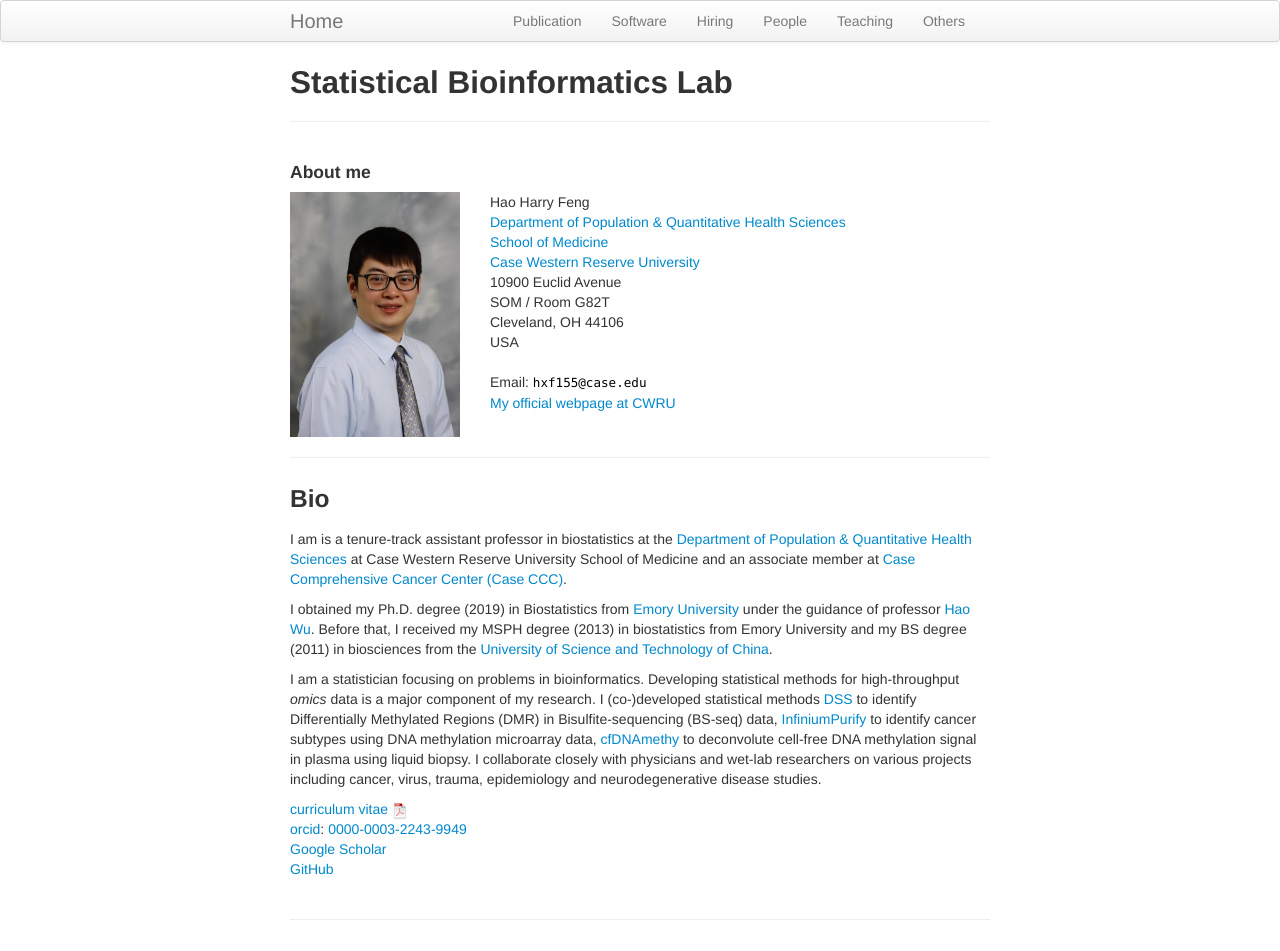
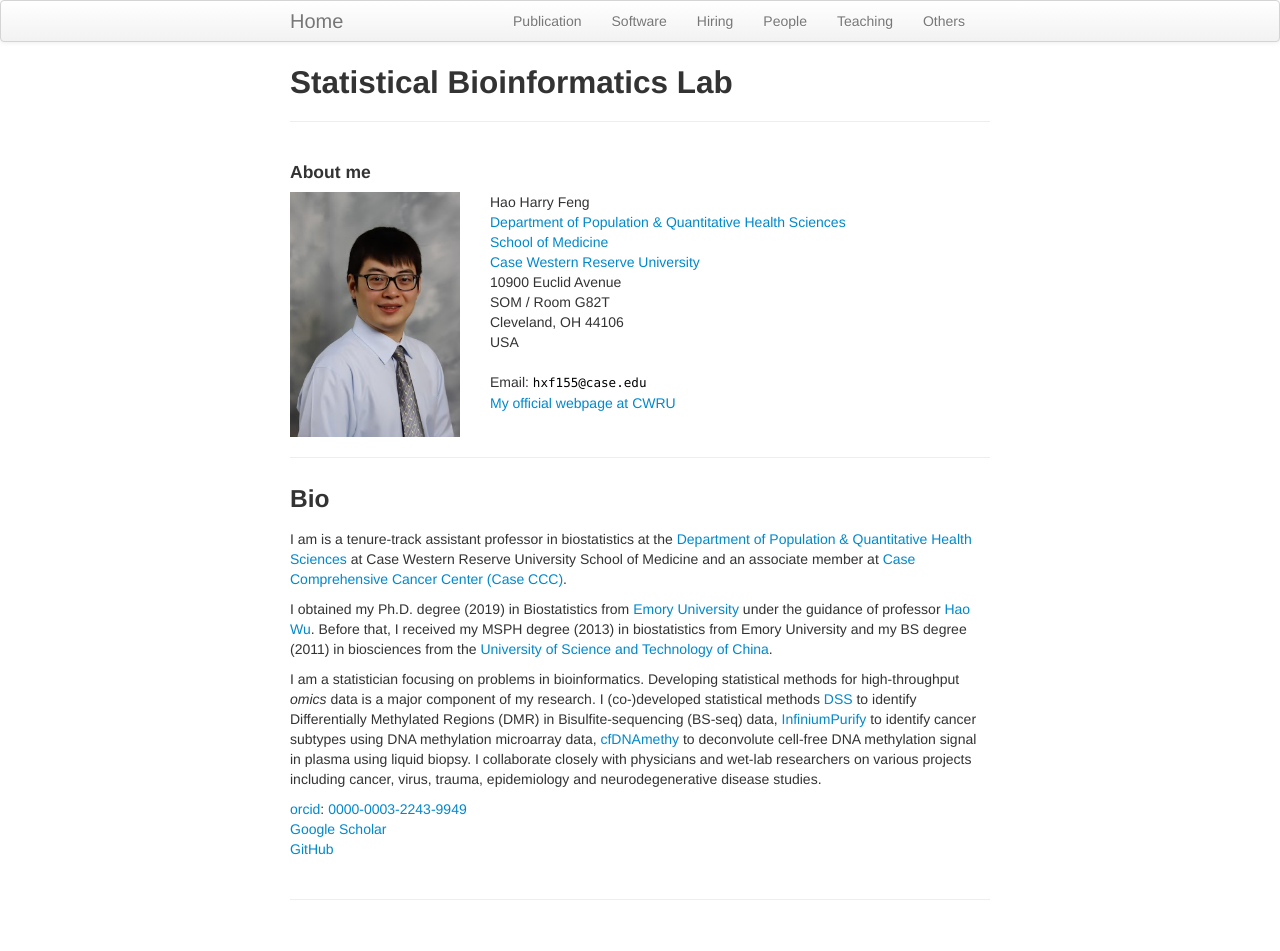
Before and after one commit to haoharryfeng/testpage4, a Jekyll site: the page built from index.md, in a window 1280 px wide. Built offline with Jekyll 4.4.1, drawn with Linux system fonts in a browser that asks for light colours.

Commit message:
Update index.md

```diff
--- a/index.md
+++ b/index.md
@@ -61,7 +61,7 @@ identify Differentially Methylated Regions (DMR) in Bisulfite-sequencing (BS-seq
 [InfiniumPurify](https://cran.rstudio.com/web/packages/InfiniumPurify/index.html) to identify cancer subtypes using DNA methylation microarray data, [cfDNAmethy](https://github.com/haoharryfeng/cfDNAmethy) to deconvolute cell-free DNA methylation signal in plasma using liquid biopsy. I collaborate closely with physicians and wet-lab researchers on various
 projects including cancer, virus, trauma, epidemiology and neurodegenerative disease studies.
 
-[curriculum vitae ![CV as pdf](./assets/pics/pdf-icon.png)](Feng_cv.pdf)<br/>
+<!-- [curriculum vitae ![CV as pdf](./assets/pics/pdf-icon.png)](Feng_cv.pdf)<br/> -->
 [orcid](https://orcid.org): [0000-0003-2243-9949](https://orcid.org/0000-0003-2243-9949)<br/>
 [Google Scholar](https://scholar.google.com/citations?user=YGFvJjwAAAAJ&hl=en)<br/>
 [GitHub](https://github.com/haoharryfeng)<br/>
```
